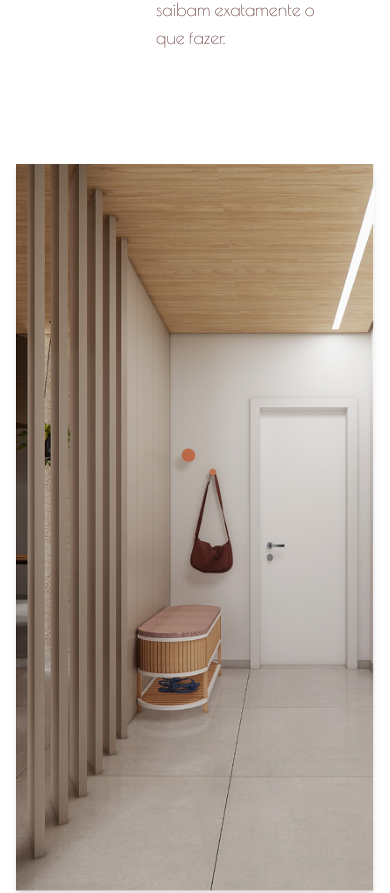
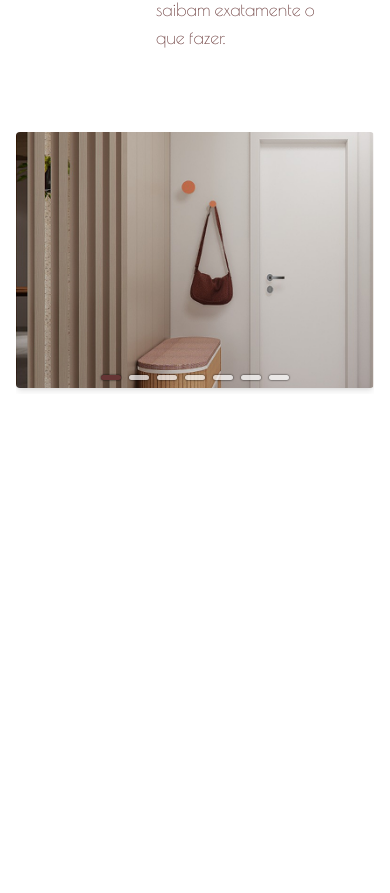
Before and after one commit to Gerson-Lima/Alana-s-Site, a React (Vite) app: page / in a window 390 px wide. Shown: the part 1654-2547 px from the top of the page. After the commit the page ends 2048 px from the top, so only its background shows below. Built offline with nearby package versions, Linux system fonts and the light colour scheme.

Commit message:
fix: adjustments swiper

```diff
--- a/package.json
+++ b/package.json
@@ -13,7 +13,8 @@
     "@headlessui/react": "^2.2.4",
     "@heroicons/react": "^2.2.0",
     "react": "^18.3.1",
-    "react-dom": "^18.3.1"
+    "react-dom": "^18.3.1",
+    "swiper": "^11.2.10"
   },
   "devDependencies": {
     "@eslint/js": "^9.17.0",
--- /dev/null
+++ b/src/Components/Organisms/Gallery/Gallery.css
@@ -0,0 +1,15 @@
+.swiper-pagination-bullet {
+  background-color: rgba(255, 255, 255, 0.7) !important;
+  opacity: 1 !important;
+  width: 20px !important;
+  height: 5px !important;
+  border-radius: 4px !important;
+  box-shadow: 0 0 2px #000 !important;
+}
+
+.swiper-pagination-bullet-active {
+  background-color: #663535 !important;
+  width: 20px !important;
+  height: 5px !important;
+  box-shadow: 0 0 2px #000 !important;
+}
--- a/src/Components/Organisms/Gallery/Gallery.jsx
+++ b/src/Components/Organisms/Gallery/Gallery.jsx
@@ -1,5 +1,10 @@
 import { useState } from 'react';
 import { ImageModal } from '../../Molecules/ImageModal/ImageModal';
+import { Swiper, SwiperSlide } from 'swiper/react';
+import { Pagination } from 'swiper/modules';
+import './Gallery.css';
+import 'swiper/css';
+import 'swiper/css/pagination';
 
 export function Gallery() {
   const images = [
@@ -25,9 +30,10 @@ export function Gallery() {
   };
 
   return (
-    <section className="py-8">
-      <div className="hidden md:grid grid-cols-7 grid-rows-1 gap-4 px-4 max-h-[600px]">
-        {/* Coluna 1 grande (imagem 1) */}
+    <section className="md:py-8 sm:py-0">
+
+      {/* DESKTOP GRID */}
+      <div className="hidden md:grid grid-cols-7 grid-rows-1 gap-4 px-4 max-h-[600px] overflow-hidden">
         <button
           type="button"
           className="col-span-1 row-span-2 focus:outline-none"
@@ -36,11 +42,9 @@ export function Gallery() {
           <img
             src={images[0]}
             alt="Imagem 1"
-            className="object-cover w-full h-full shadow-md hover:opacity-80 transition"
+            className="object-cover w-full h-full shadow-md hover:opacity-80 transition rounded"
           />
         </button>
-
-        {/* Coluna 2 grande (imagem 2) */}
         <button
           type="button"
           className="col-span-3 row-span-2 focus:outline-none"
@@ -49,11 +53,9 @@ export function Gallery() {
           <img
             src={images[1]}
             alt="Imagem 2"
-            className="object-cover w-full h-full shadow-md hover:opacity-80 transition"
+            className="object-cover w-full h-full shadow-md hover:opacity-80 transition rounded"
           />
         </button>
-
-        {/* Topo direito (3, 5) */}
         <button
           type="button"
           className="col-span-1 row-span-1 focus:outline-none"
@@ -62,7 +64,7 @@ export function Gallery() {
           <img
             src={images[2]}
             alt="Imagem 3"
-            className="object-cover w-full h-full shadow-md hover:opacity-80 transition"
+            className="object-cover w-full h-full shadow-md hover:opacity-80 transition rounded"
           />
         </button>
         <button
@@ -73,11 +75,9 @@ export function Gallery() {
           <img
             src={images[4]}
             alt="Imagem 5"
-            className="object-cover w-full h-full shadow-md hover:opacity-80 transition"
+            className="object-cover w-full h-full shadow-md hover:opacity-80 transition rounded"
           />
         </button>
-
-        {/* Base direita (4, 6, 7) */}
         <button
           type="button"
           className="col-span-1 row-span-1 focus:outline-none"
@@ -86,7 +86,7 @@ export function Gallery() {
           <img
             src={images[3]}
             alt="Imagem 4"
-            className="object-cover w-full h-full shadow-md hover:opacity-80 transition"
+            className="object-cover w-full h-full shadow-md hover:opacity-80 transition rounded"
           />
         </button>
         <button
@@ -97,7 +97,7 @@ export function Gallery() {
           <img
             src={images[5]}
             alt="Imagem 6"
-            className="object-cover w-full h-full shadow-md hover:opacity-80 transition"
+            className="object-cover w-full h-full shadow-md hover:opacity-80 transition rounded"
           />
         </button>
         <button
@@ -108,27 +108,37 @@ export function Gallery() {
           <img
             src={images[6]}
             alt="Imagem 7"
-            className="object-cover w-full h-full shadow-md hover:opacity-80 transition"
+            className="object-cover w-full h-full shadow-md hover:opacity-80 transition rounded"
           />
         </button>
       </div>
 
-      {/* MOBILE STACK */}
-      <div className="md:hidden flex flex-col gap-4 px-4">
+      {/* MOBILE SWIPER */}
+      <div className="md:hidden px-4">
+        <Swiper
+          loop={true}
+          spaceBetween={16}
+          slidesPerView={1}
+          pagination={{ clickable: true }}
+          modules={[Pagination]}
+          className="mySwiper"
+        >
           {images.map((src, idx) => (
+            <SwiperSlide key={idx}>
               <button
-            key={idx}
                 type="button"
-            className="focus:outline-none"
+                className="focus:outline-none w-full"
                 onClick={() => handleOpenModal(idx)}
               >
                 <img
                   src={src}
                   alt={`Imagem ${idx + 1}`}
-              className="object-cover w-full h-full shadow-md hover:opacity-80 transition"
+                  className="object-cover w-full h-64 rounded shadow-md hover:opacity-80 transition"
                 />
               </button>
+            </SwiperSlide>
           ))}
+        </Swiper>
       </div>
 
       {isOpen && (
```
Also changed, not shown: 1 other file (tests, documents, lock files or other folders). Lines whose indentation alone changed are shown as unchanged.
